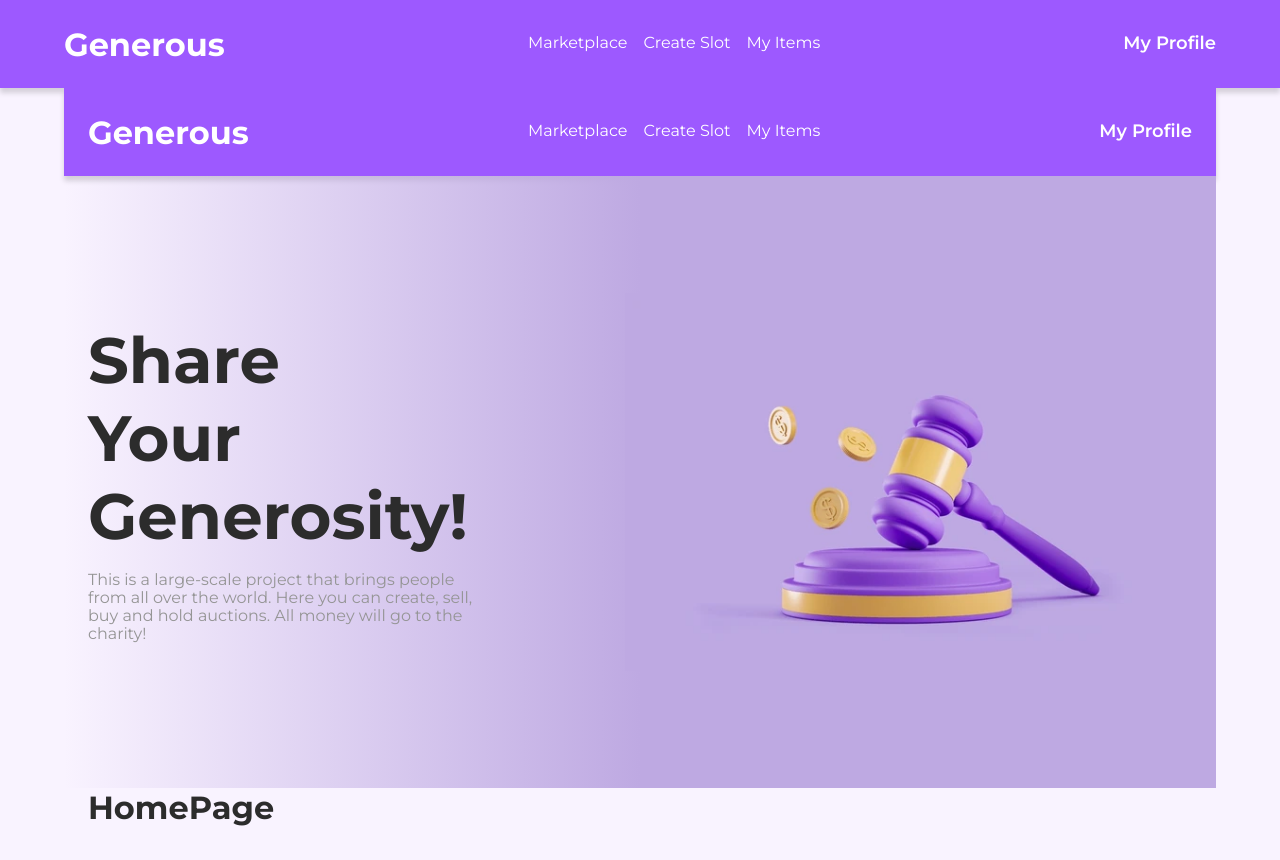
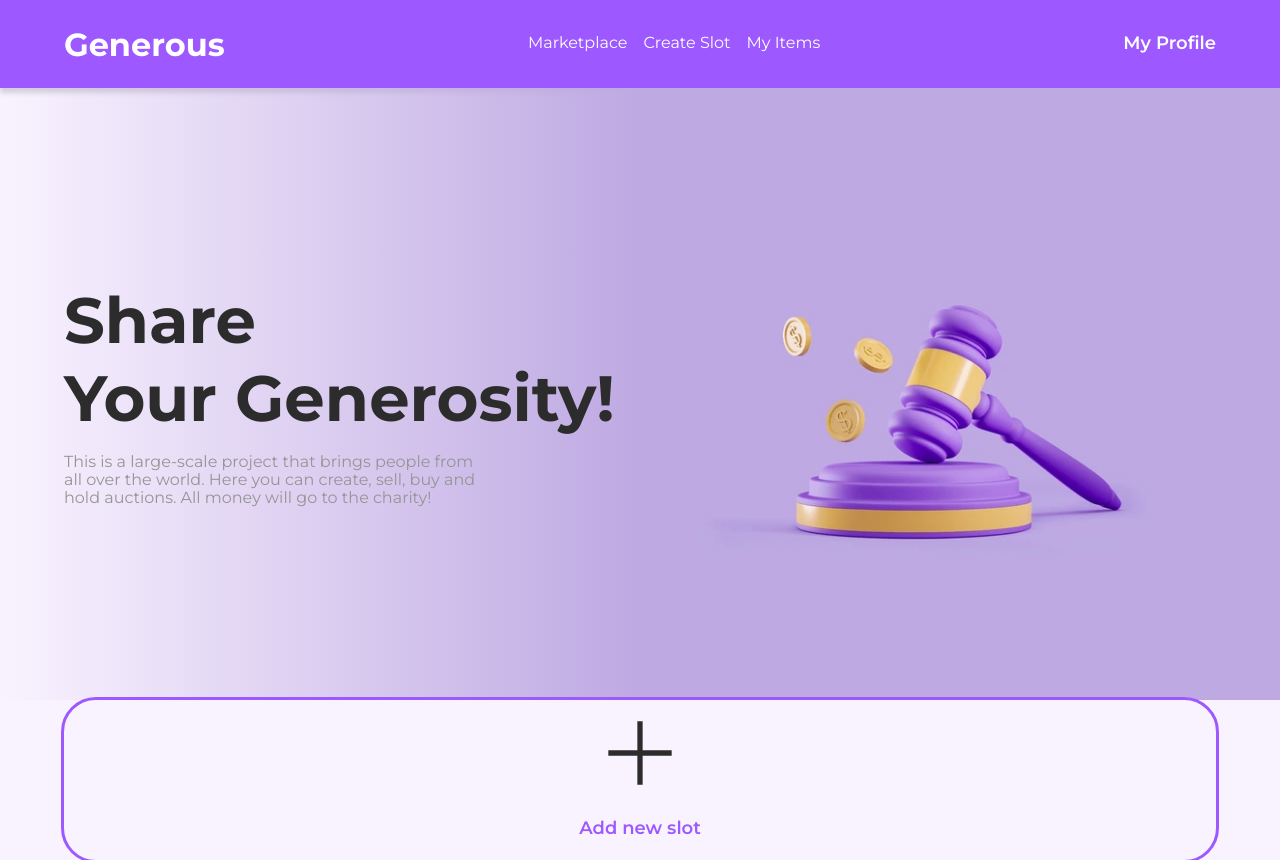
Before and after one commit to f-ogoog/auction, a Next.js app in the folder auction-web/: page / in a window 1280 px wide. Before the commit the page ends 827 px from the top, so only its background shows below. Built offline with nearby package versions, Linux system fonts and the light colour scheme.

Commit message:
feature: build plus button (#12)
* add download button

* build plus-button component

---------

Co-authored-by: Denlich <muchalovych@gmail.com>

```diff
--- a/auction-web/src/app/layout.tsx
+++ b/auction-web/src/app/layout.tsx
@@ -1,6 +1,5 @@
-import Header from "@/components/common/layout/header";
 import theme from "@/styles/theme";
-import { Container, ThemeProvider } from "@mui/material";
+import { ThemeProvider } from "@mui/material";
 import type { Metadata } from "next";
 
 import "@/styles/global-styles.scss";
@@ -21,8 +20,7 @@ export default function RootLayout({
     <html lang="en">
       <ThemeProvider theme={theme}>
         <body>
-          <Header />
-          <Container>{children}</Container>
+          {children}
         </body>
       </ThemeProvider>
     </html>
--- /dev/null
+++ b/auction-web/src/components/common/ui/create-button/CreateButton.tsx
@@ -0,0 +1,14 @@
+import React from "react";
+import PlusButton from "../plus-button";
+import { Plus } from "../plus-button/types";
+
+interface CreateButtonProps {
+  type: Exclude<Plus, Plus.DOWNLOAD>;
+  onClick: () => void;
+}
+
+const CreateButton: React.FC<CreateButtonProps> = ({ type, onClick }) => {
+  return <PlusButton type={type} onClick={onClick} />;
+};
+
+export default CreateButton;
--- /dev/null
+++ b/auction-web/src/components/common/ui/create-button/index.ts
@@ -0,0 +1 @@
+export { default } from "./CreateButton";
--- /dev/null
+++ b/auction-web/src/components/common/ui/download-button/index.ts
@@ -0,0 +1 @@
+export { default } from './DownloadButton'
--- /dev/null
+++ b/auction-web/src/components/common/ui/plus-button/PlusButton.styles.ts
@@ -0,0 +1,42 @@
+import { SxProps, Theme } from "@mui/material";
+import { Plus } from "./types";
+
+export const button = (plus: Plus): SxProps<Theme> => ({
+  display: "flex",
+  flexDirection: "column",
+  alignItems: "center",
+  justifyContent: "center",
+  textTransform: "none",
+  borderRadius: "32px",
+  outline: "3px solid",
+  outlineColor: "gray.900",
+  backgroundColor: "white",
+  "& .MuiTypography-root": {
+    paddingBlock: "16px",
+  },
+  border: "none",
+  "&:hover": {
+    border: "none",
+  },
+
+  ...(plus === Plus.SLOT && {
+    outlineColor: "primary.main",
+    color: "primary.main",
+    "& > span": {
+      color: "primary.main",
+    },
+  }),
+});
+
+export const svgContainer: SxProps<Theme> = {
+  marginBottom: "16px",
+  marginTop: "16px",
+};
+
+export const description: SxProps<Theme> = {
+  color: "gray.200",
+};
+
+export const title: SxProps<Theme> = {
+  color: "gray.900",
+};
--- /dev/null
+++ b/auction-web/src/components/common/ui/plus-button/PlusButton.tsx
@@ -0,0 +1,51 @@
+"use client";
+
+import React from "react";
+
+import Image from "next/image";
+import { Button, Typography } from "@mui/material";
+import * as styles from "./PlusButton.styles";
+
+import { Plus } from "./types";
+import { getFiles } from "./utils/get-files";
+
+interface PlusButtonProps {
+  type: Plus;
+  children?: React.ReactNode;
+  onClick: () => void;
+}
+
+const PlusButton: React.FC<PlusButtonProps> = ({ type, children, onClick }) => {
+  const { title, description } = getFiles(type);
+
+  return (
+    <Button
+      fullWidth
+      disableElevation
+      variant="outlined"
+      sx={styles.button(type)}
+      onClick={onClick}
+    >
+      <Image
+        src="/icons/plus.svg"
+        alt="plus"
+        width={96}
+        height={96}
+        style={{
+          paddingBlock: "16px",
+        }}
+      />
+      <Typography sx={styles.title} variant="body1SemiBold">
+        {title}
+      </Typography>
+      {type !== Plus.SLOT && (
+        <Typography sx={styles.description} variant="body2">
+          {description}
+        </Typography>
+      )}
+      {children}
+    </Button>
+  );
+};
+
+export default PlusButton;
--- /dev/null
+++ b/auction-web/src/components/common/ui/plus-button/index.ts
@@ -0,0 +1 @@
+export { default } from "./PlusButton";
--- /dev/null
+++ b/auction-web/src/components/common/ui/plus-button/types/index.ts
@@ -0,0 +1,5 @@
+export enum Plus {
+  DOWNLOAD = "download",
+  AUCTION = "auction",
+  SLOT = "slot",
+}
--- /dev/null
+++ b/auction-web/src/components/common/ui/plus-button/utils/get-files.ts
@@ -0,0 +1,20 @@
+import { Plus } from "../types";
+
+export const getFiles = (plus: Plus) => {
+  switch (plus) {
+    case Plus.DOWNLOAD:
+      return {
+        title: "Upload file",
+        description: "PNG, JPG, JPEG, WEBP, Max 1 Mb",
+      };
+    case Plus.AUCTION:
+      return {
+        title: "Create new auction",
+        description: "Add your new or purchased items",
+      };
+    case Plus.SLOT:
+      return {
+        title: "Add new slot",
+      };
+  }
+};
--- a/auction-web/src/components/templates/home-page/HomePage.tsx
+++ b/auction-web/src/components/templates/home-page/HomePage.tsx
@@ -1,7 +1,10 @@
-import { Typography } from "@mui/material";
+"use client";
+
+import CreateButton from "@/components/common/ui/create-button";
+import { Plus } from "@/components/common/ui/plus-button/types";
 
 const HomePage = () => {
-  return <Typography variant="h3">HomePage</Typography>;
+  return <CreateButton type={Plus.SLOT} onClick={() => "Hello world"} />;
 };
 
 export default HomePage;
```
Also changed, not shown: auction-web/src/components/common/ui/download-button/DownloadButton.tsx (added, +19 -0 lines), auction-web/public/icons/plus.svg (added).
